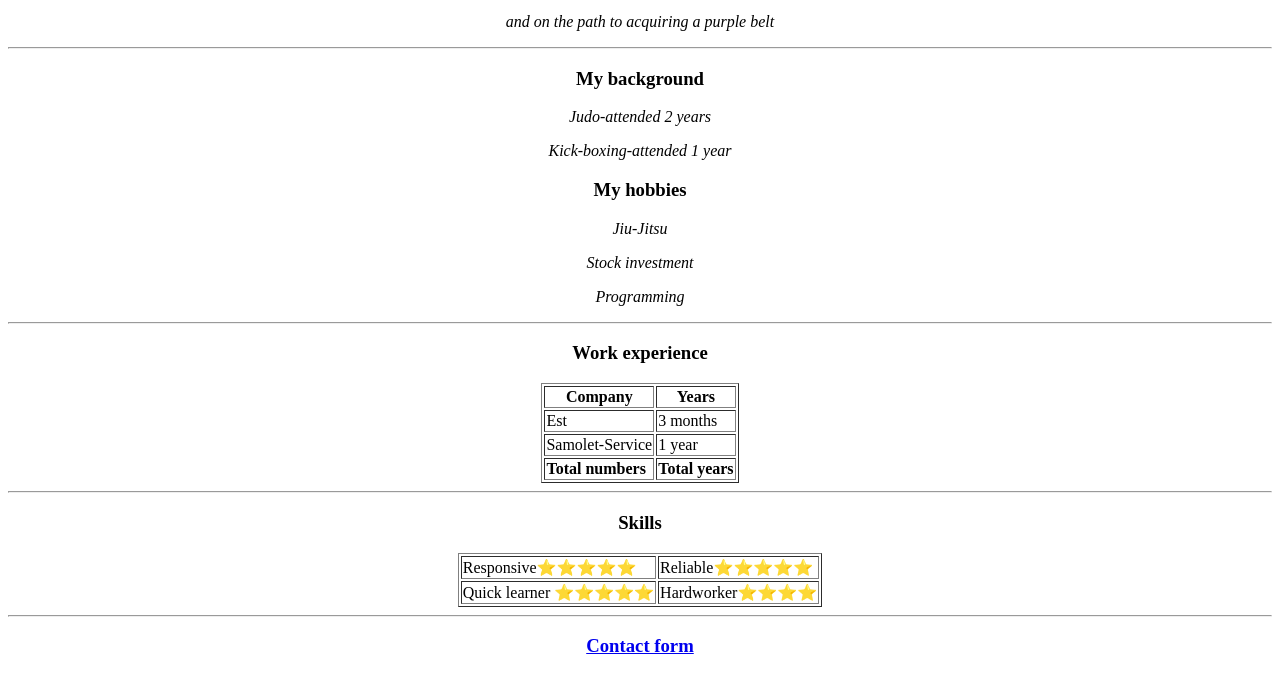
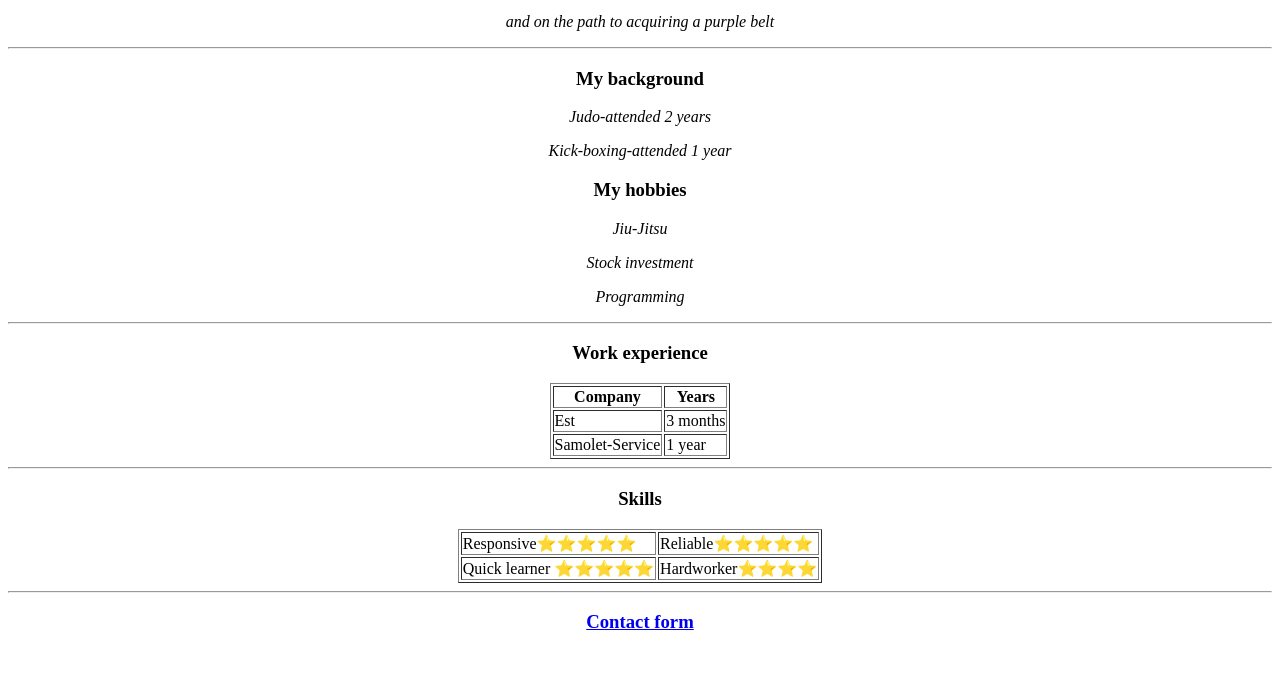
Before and after one commit to Den-Chel/cv, a plain HTML site: page index.html in a window 1280 px wide. Shown: the part 413-1089 px from the top of the page. After the commit the page ends 1065 px from the top, so only its background shows below. Drawn offline with Linux system fonts and the light colour scheme.

Commit message:
Update index.html

```diff
--- a/index.html
+++ b/index.html
@@ -42,12 +42,6 @@
           <td>1 year</td>
         </tr>
       </tbody>
-      <tfoot>
-        <tr>
-          <td><strong>Total numbers</strong></td>
-          <td><strong>Total years</strong></td>
-        </tr>
-      </tfoot>
     </table>
     <hr>
     </h3>
```
